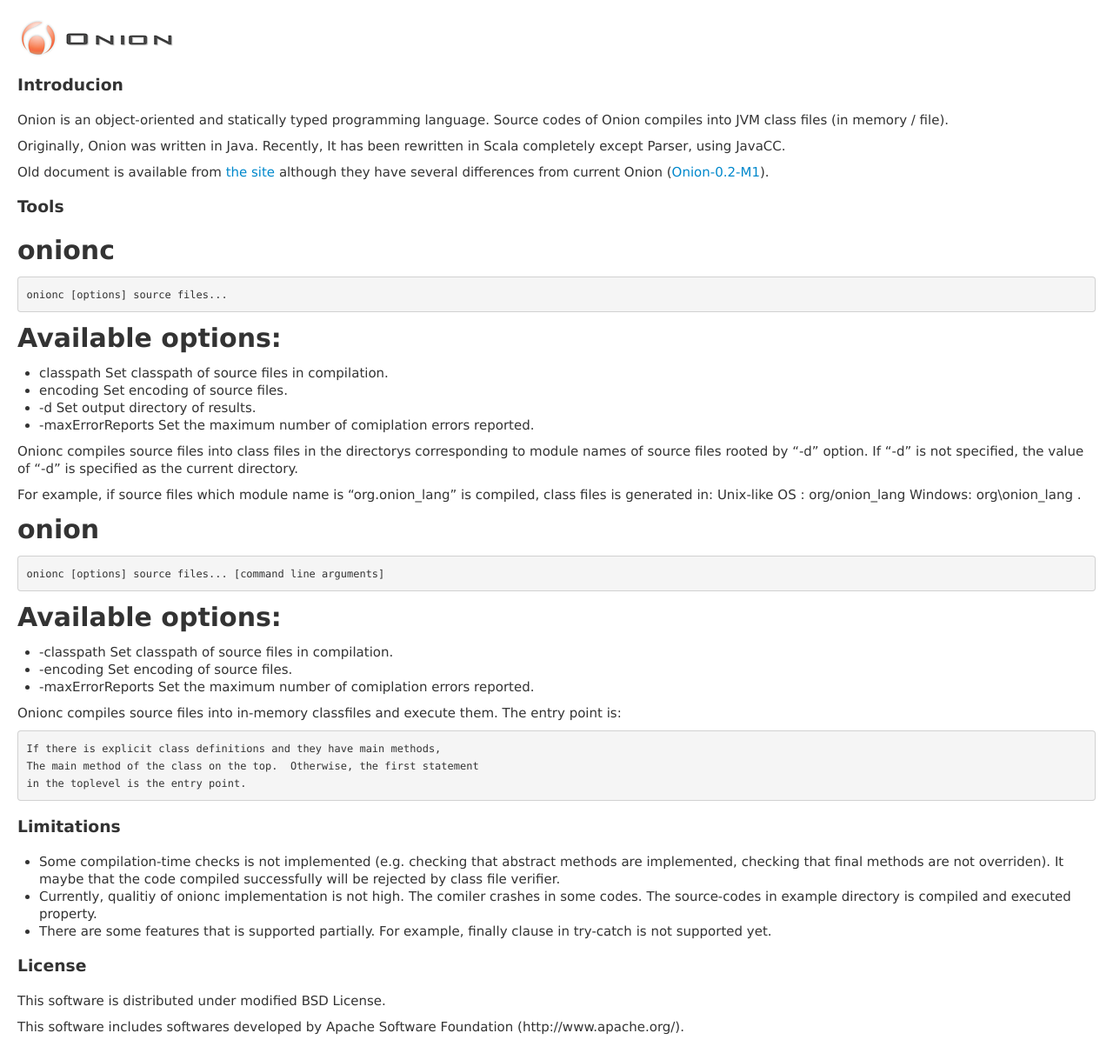
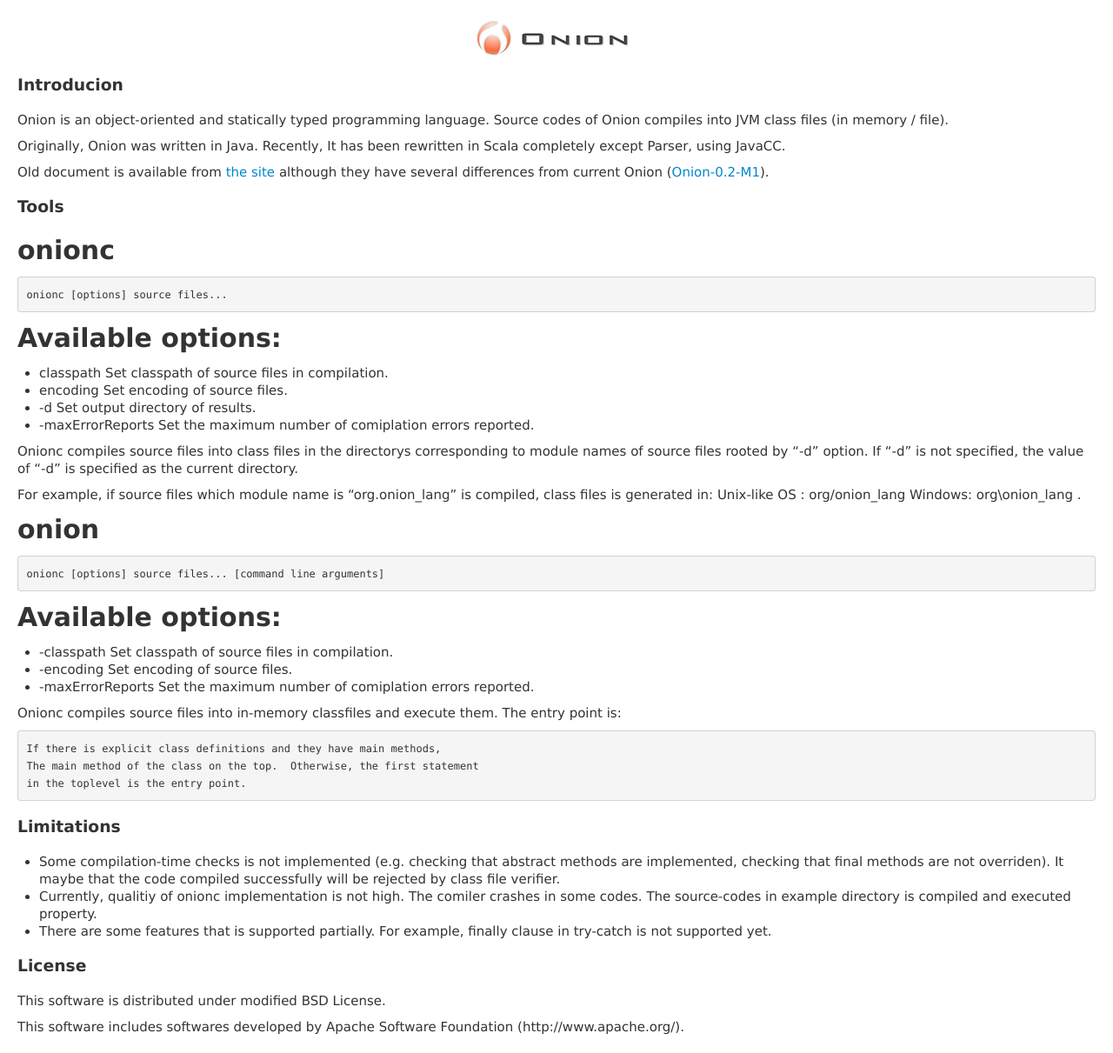
Before and after one commit to onion-lang/onion, a Jekyll site: the page built from index.md, in a window 1280 px wide. Shown: the whole page at 87% size. Built offline with Jekyll 4.4.1, drawn with Linux system fonts in a browser that asks for light colours; Markdown is read by kramdown in place of the engine named in the settings.

Commit message:
Centering onion logo image

```diff
--- a/index.md
+++ b/index.md
@@ -2,7 +2,7 @@
 title: Programming Language Onion
 layout: default
 ---
-<div class="messages">
+<div align="center">
   <img src="img/onion.png" alt="Programming Language Onion">
 </div>
 
```
